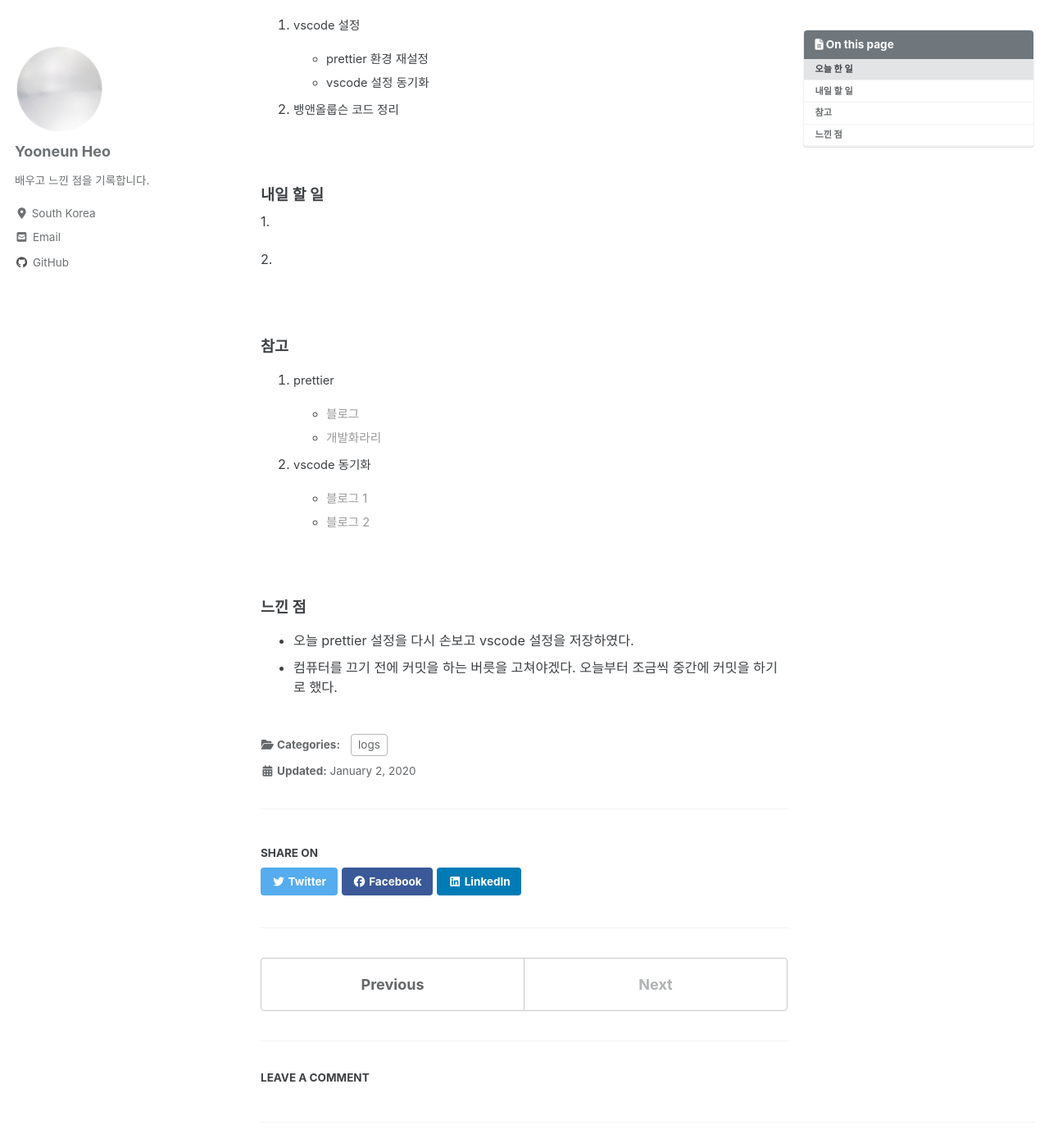
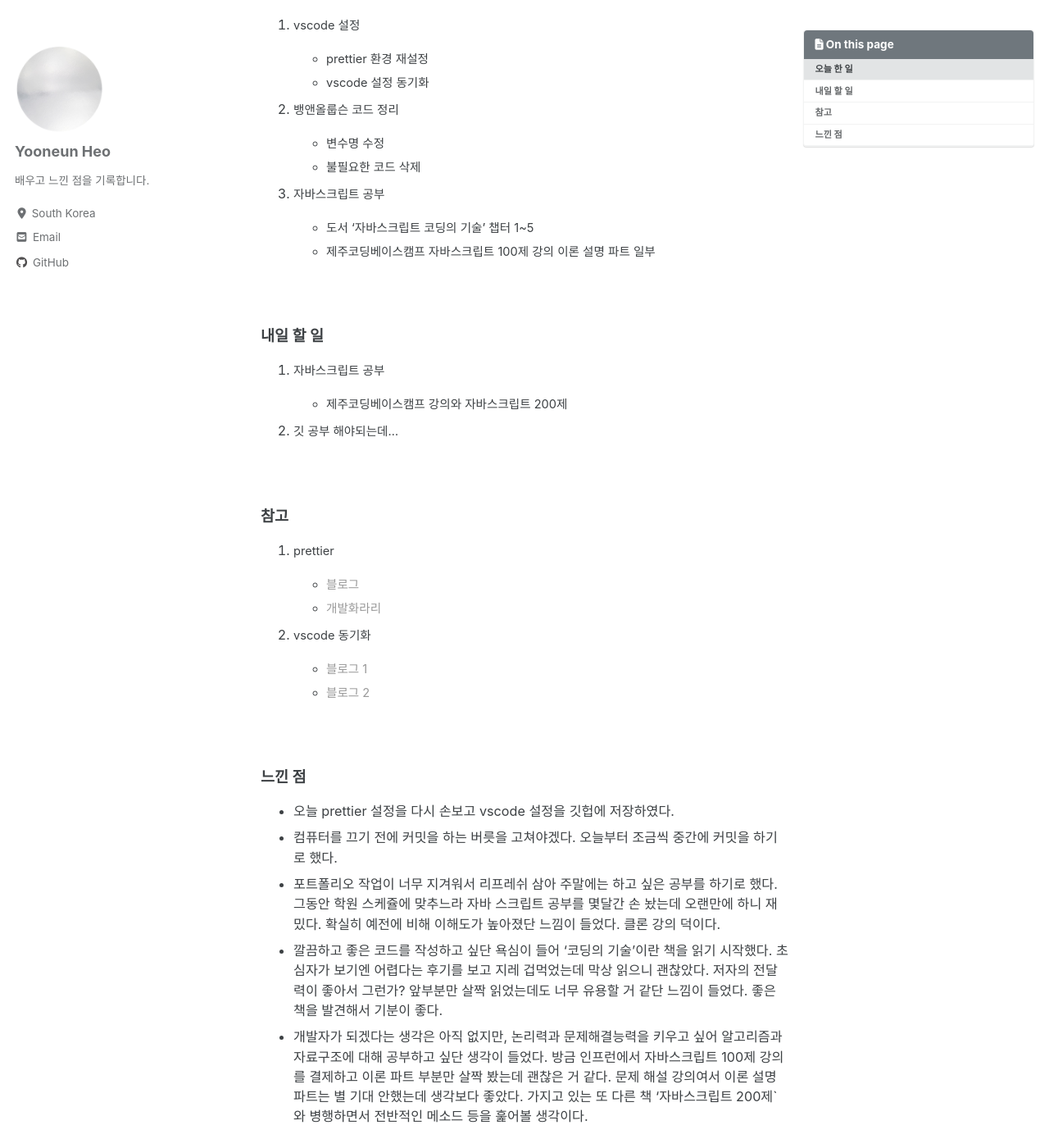
Before and after one commit to yooneunheo/yooneunheo.github.io, a Jekyll site: the page built from _posts/logs/2021-01-02-eighteenth-log.md, in a window 1280 px wide and 1400 px high, scrolled down 213 px. Shown: the whole window at 82% size. Built offline with Jekyll 4.4.1, drawn with Linux system fonts in a browser that asks for light colours; cached includes are drawn as plain includes; nearby versions of some CDN libraries; comment, search, counter and statistics services are not loaded.

Commit message:
Update 2021-01-02-eighteenth-log.md

```diff
--- a/_posts/logs/2021-01-02-eighteenth-log.md
+++ b/_posts/logs/2021-01-02-eighteenth-log.md
@@ -20,13 +20,22 @@ last_modified_at: 2020-01-02T08:06:00-05:00
 
 2. 뱅앤올룹슨 코드 정리
 
+   - 변수명 수정
+   - 불필요한 코드 삭제
+
+3. 자바스크립트 공부
+   - 도서 '자바스크립트 코딩의 기술' 챕터 1~5
+   - 제주코딩베이스캠프 자바스크립트 100제 강의 이론 설명 파트 일부
+
 <br />
 
 ##### 내일 할 일
 
-1.
+1. 자바스크립트 공부
 
-2.
+   - 제주코딩베이스캠프 강의와 자바스크립트 200제
+
+2. 깃 공부 해야되는데...
 
 <br />
 
@@ -45,5 +54,8 @@ last_modified_at: 2020-01-02T08:06:00-05:00
 
 ##### 느낀 점
 
-- 오늘 prettier 설정을 다시 손보고 vscode 설정을 저장하였다.
+- 오늘 prettier 설정을 다시 손보고 vscode 설정을 깃헙에 저장하였다.
 - 컴퓨터를 끄기 전에 커밋을 하는 버릇을 고쳐야겠다. 오늘부터 조금씩 중간에 커밋을 하기로 했다.
+- 포트폴리오 작업이 너무 지겨워서 리프레쉬 삼아 주말에는 하고 싶은 공부를 하기로 했다. 그동안 학원 스케쥴에 맞추느라 자바 스크립트 공부를 몇달간 손 놨는데 오랜만에 하니 재밌다. 확실히 예전에 비해 이해도가 높아졌단 느낌이 들었다. 클론 강의 덕이다.
+- 깔끔하고 좋은 코드를 작성하고 싶단 욕심이 들어 '코딩의 기술'이란 책을 읽기 시작했다. 초심자가 보기엔 어렵다는 후기를 보고 지레 겁먹었는데 막상 읽으니 괜찮았다. 저자의 전달력이 좋아서 그런가? 앞부분만 살짝 읽었는데도 너무 유용할 거 같단 느낌이 들었다. 좋은 책을 발견해서 기분이 좋다.
+- 개발자가 되겠다는 생각은 아직 없지만, 논리력과 문제해결능력을 키우고 싶어 알고리즘과 자료구조에 대해 공부하고 싶단 생각이 들었다. 방금 인프런에서 자바스크립트 100제 강의를 결제하고 이론 파트 부분만 살짝 봤는데 괜찮은 거 같다. 문제 해설 강의여서 이론 설명 파트는 별 기대 안했는데 생각보다 좋았다. 가지고 있는 또 다른 책 '자바스크립트 200제`와 병행하면서 전반적인 메소드 등을 훑어볼 생각이다.
```
